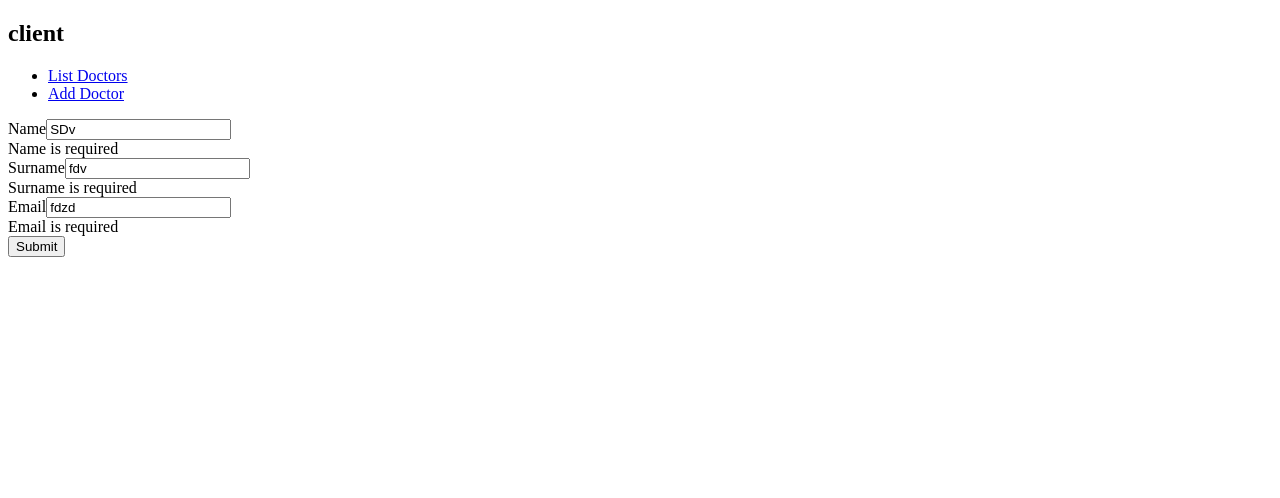
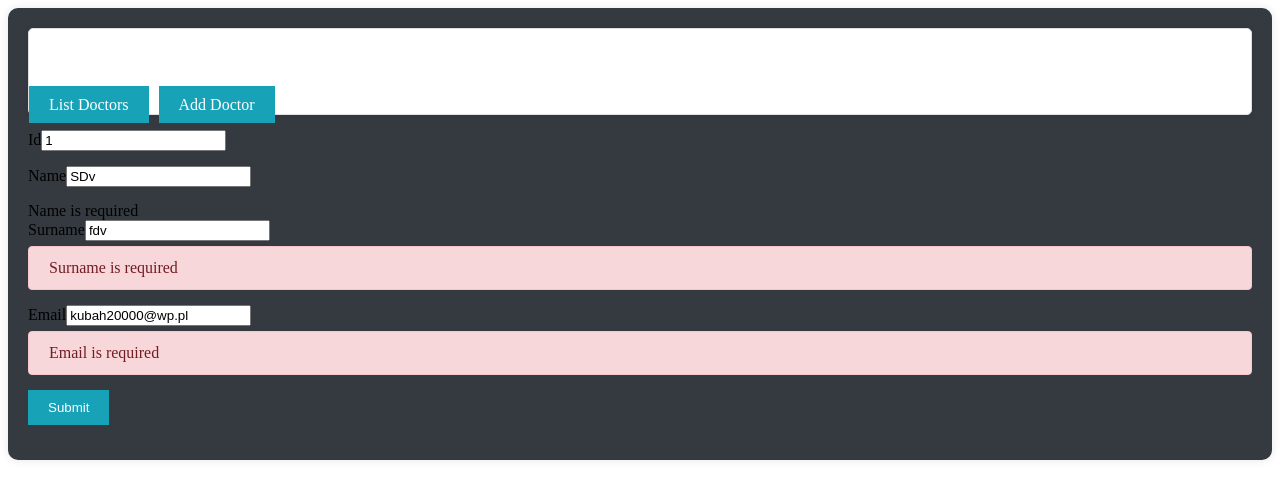
Before and after one commit to HalvJack/homeVisits, an Angular app in the folder client/: page /addDoctor in a window 1280 px wide. Shown: the top 498 px of the page. Built offline with nearby package versions, Linux system fonts and the light colour scheme.

Commit message:
Communication fixed with saving to database and reading from database, added some sass files.

```diff
--- a/client/src/app/app.component.sass
+++ b/client/src/app/app.component.sass
@@ -0,0 +1,97 @@
+// Table Styles
+table.table
+  width: 100%
+  border-collapse: collapse
+  margin-top: 15px
+
+  th, td
+    padding: 10px
+    text-align: left
+
+
+  thead
+    background-color: #343a40 // Dark background color for table header
+    color: white // Text color for table header
+
+    th
+      font-weight: bold
+
+
+
+
+// Form Styles
+form
+  margin: 15px 0
+
+  .form-group
+    margin-bottom: 15px
+
+    // Error Messages
+    .alert.alert-danger
+      color: #721c24
+      background-color: #f8d7da
+      border: 1px solid #f5c6cb
+      border-radius: 0.25rem
+      padding: 0.75rem 1.25rem
+      margin-top: 5px
+
+
+
+  // Submit Butto
+  button.btn.btn-info
+    background-color: #17a2b8
+    color: white
+    border: none
+    padding: 10px 20px
+    cursor: pointer
+
+    &[disabled]
+      background-color: #ccc
+      cursor: not-allowed
+
+
+
+
+// Title Styles
+.card-title
+  color: white
+
+
+// Navigation Styles
+ul.list-inline
+  list-style: none
+  padding: 0
+  margin: 0
+
+  li
+    display: inline
+    margin-right: 10px
+
+    // Buttons in Navigation
+    .btn.btn-info
+      background-color: #17a2b8
+      color: white
+      text-decoration: none
+      padding: 10px 20px
+      border: none
+      cursor: pointer
+
+      &:hover
+        background-color: #138496 // Hover color
+
+
+
+
+// Background for the entire container
+.container
+  background-color: #343a40
+  padding: 20px
+  border-radius: 10px
+  box-shadow: 0 0 10px rgba(0, 0, 0, 0.1)
+
+  // Card Styles
+  .card
+    background-color: #ffffff
+    border: 1px solid #e0e0e0
+    border-radius: 5px
+    box-shadow: 0 0 5px rgba(0, 0, 0, 0.1)
--- a/client/src/app/components/doctor-form/doctor-form.component.html
+++ b/client/src/app/components/doctor-form/doctor-form.component.html
@@ -1,6 +1,15 @@
 <div class="card my-5">
   <div class="card-body">
     <form (ngSubmit)="onSubmit()" #doctorForm="ngForm">
+      <div class="form-group">
+        <label for="id">Id</label>
+        <input type="text" [(ngModel)]="doctor.id"
+               class="form-control"
+               id="id"
+               name="id"
+               placeholder="Enter your id"
+               required #id="ngModel">
+      </div>
       <div class="form-group">
         <label for="name">Name</label>
         <input type="text" [(ngModel)]="doctor.name"
--- a/client/src/app/components/doctor-form/doctor-form.component.sass
+++ b/client/src/app/components/doctor-form/doctor-form.component.sass
@@ -0,0 +1,97 @@
+// Table Styles
+table.table
+  width: 100%
+  border-collapse: collapse
+  margin-top: 15px
+
+  th, td
+    padding: 10px
+    text-align: left
+
+
+  thead
+    background-color: #343a40 // Dark background color for table header
+    color: white // Text color for table header
+
+    th
+      font-weight: bold
+
+
+
+
+// Form Styles
+form
+  margin: 15px 0
+
+  .form-group
+    margin-bottom: 15px
+
+    // Error Messages
+    .alert.alert-danger
+      color: #721c24
+      background-color: #f8d7da
+      border: 1px solid #f5c6cb
+      border-radius: 0.25rem
+      padding: 0.75rem 1.25rem
+      margin-top: 5px
+
+
+
+  // Submit Butto
+  button.btn.btn-info
+    background-color: #17a2b8
+    color: white
+    border: none
+    padding: 10px 20px
+    cursor: pointer
+
+    &[disabled]
+      background-color: #ccc
+      cursor: not-allowed
+
+
+
+
+// Title Styles
+.card-title
+  color: white
+
+
+// Navigation Styles
+ul.list-inline
+  list-style: none
+  padding: 0
+  margin: 0
+
+  li
+    display: inline
+    margin-right: 10px
+
+    // Buttons in Navigation
+    .btn.btn-info
+      background-color: #17a2b8
+      color: white
+      text-decoration: none
+      padding: 10px 20px
+      border: none
+      cursor: pointer
+
+      &:hover
+        background-color: #138496 // Hover color
+
+
+
+
+// Background for the entire container
+.container
+  background-color: #343a40
+  padding: 20px
+  border-radius: 10px
+  box-shadow: 0 0 10px rgba(0, 0, 0, 0.1)
+
+  // Card Styles
+  .card
+    background-color: #ffffff
+    border: 1px solid #e0e0e0
+    border-radius: 5px
+    box-shadow: 0 0 5px rgba(0, 0, 0, 0.1)
--- a/client/src/app/components/doctor-form/doctor-form.component.ts
+++ b/client/src/app/components/doctor-form/doctor-form.component.ts
@@ -14,7 +14,7 @@ export class DoctorFormComponent {
   constructor(private route: ActivatedRoute,
               private router: Router,
               private mainService: MainService) {
-    this.doctor = new Doctor('fv', 'SDv', 'fdv','fdz', 'fdz', 'fdzd');
+    this.doctor = new Doctor(1, 'SDv', 'fdv','11111111111', 'fdz', 'kubah20000@wp.pl');
   }
 
   onSubmit(){
--- a/client/src/app/components/main/main.component.sass
+++ b/client/src/app/components/main/main.component.sass
@@ -0,0 +1,97 @@
+// Table Styles
+table.table
+  width: 100%
+  border-collapse: collapse
+  margin-top: 15px
+
+  th, td
+    padding: 10px
+    text-align: left
+
+
+  thead
+    background-color: #343a40 // Dark background color for table header
+    color: white // Text color for table header
+
+    th
+      font-weight: bold
+
+
+
+
+// Form Styles
+form
+  margin: 15px 0
+
+  .form-group
+    margin-bottom: 15px
+
+    // Error Messages
+    .alert.alert-danger
+      color: #721c24
+      background-color: #f8d7da
+      border: 1px solid #f5c6cb
+      border-radius: 0.25rem
+      padding: 0.75rem 1.25rem
+      margin-top: 5px
+
+
+
+  // Submit Butto
+  button.btn.btn-info
+    background-color: #17a2b8
+    color: white
+    border: none
+    padding: 10px 20px
+    cursor: pointer
+
+    &[disabled]
+      background-color: #ccc
+      cursor: not-allowed
+
+
+
+
+// Title Styles
+.card-title
+  color: white
+
+
+// Navigation Styles
+ul.list-inline
+  list-style: none
+  padding: 0
+  margin: 0
+
+  li
+    display: inline
+    margin-right: 10px
+
+    // Buttons in Navigation
+    .btn.btn-info
+      background-color: #17a2b8
+      color: white
+      text-decoration: none
+      padding: 10px 20px
+      border: none
+      cursor: pointer
+
+      &:hover
+        background-color: #138496 // Hover color
+
+
+
+
+// Background for the entire container
+.container
+  background-color: #343a40
+  padding: 20px
+  border-radius: 10px
+  box-shadow: 0 0 10px rgba(0, 0, 0, 0.1)
+
+  // Card Styles
+  .card
+    background-color: #ffffff
+    border: 1px solid #e0e0e0
+    border-radius: 5px
+    box-shadow: 0 0 5px rgba(0, 0, 0, 0.1)
--- a/client/src/app/doctor.ts
+++ b/client/src/app/doctor.ts
@@ -1,12 +1,12 @@
 export class Doctor {
-  id: string = '';
+  id: number = 1;
   name: string = '';
   surname: string = '';
   phoneNumber: string= '';
   specialization: string= '';
   email: string= '';
 
-  constructor(id: string, name: string, surname: string, phoneNumber: string, specialization: string, email: string) {
+  constructor(id: number, name: string, surname: string, phoneNumber: string, specialization: string, email: string) {
     this.id = id;
     this.name = name;
     this.surname = surname;
--- a/client/src/app/services/main/main.service.ts
+++ b/client/src/app/services/main/main.service.ts
@@ -1,7 +1,8 @@
 import {Injectable} from '@angular/core';
 import {HttpClient, HttpHeaders} from "@angular/common/http";
 import {Doctor} from "../../doctor";
-import {Observable} from "rxjs";
+import {map, Observable} from "rxjs";
+import {switchMap} from "rxjs";
 
 @Injectable({
   providedIn: 'root'
@@ -17,8 +18,22 @@ export class MainService {
     return this.http.get<Doctor[]>(this.doctorUrl);
   }
 
-  public saveDoctor(doctor: Doctor){
-    return this.http.post<Doctor>(this.doctorUrl, doctor);
+  public saveDoctor(doctor: Doctor): Observable<Doctor> {
+    // Save the new doctor
+    return this.http.post<Doctor>(this.doctorUrl, doctor).pipe(
+      switchMap(() => {
+        // After saving, fetch the list of doctors
+        return this.findAllDoctors();
+      }),
+      map((doctors) => {
+        // Find the last doctor's id
+        let lastDoctor = doctors[doctors.length - 1];
+        let newId = lastDoctor.id + 1; // Calculate the new id
+        // Update the doctor with the new id
+        doctor.id = newId;
+        return doctor;
+      })
+    );
   }
 
 }
```
